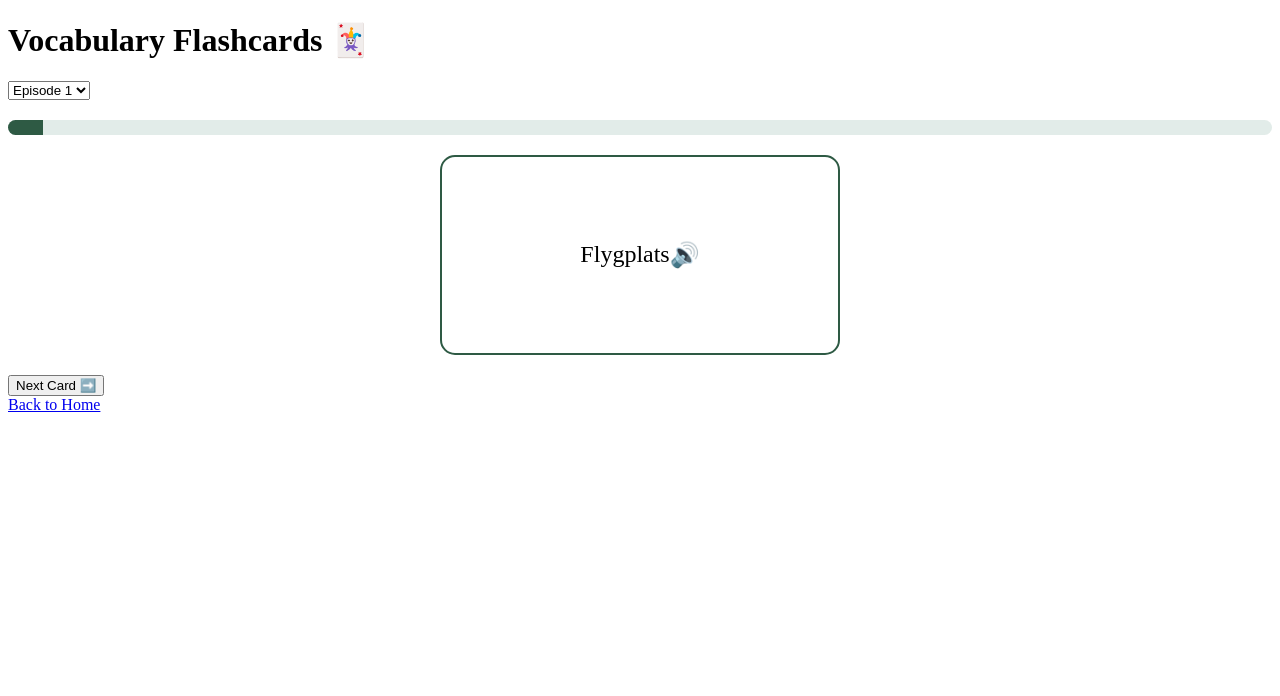
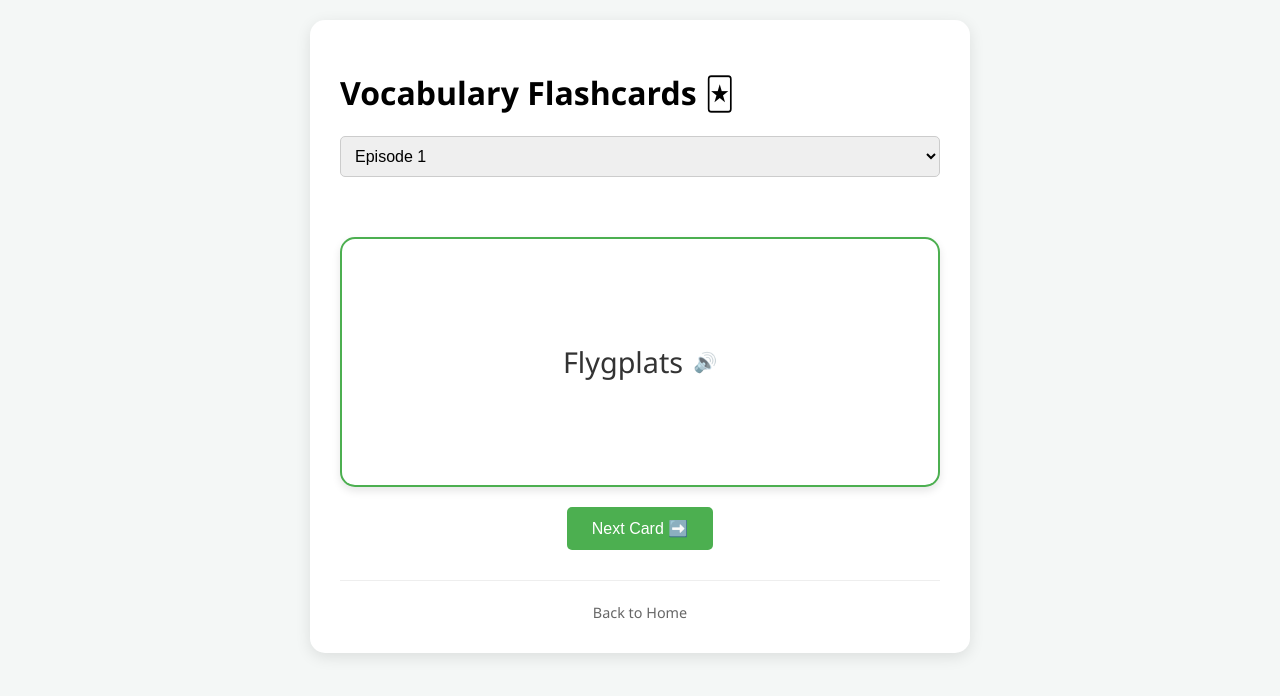
Before and after one commit to musextli-sudo/learn-swedish-with-anan, a plain HTML site: page vocabulary/vocabulary.html in a window 1280 px wide. Drawn offline with Linux system fonts and the light colour scheme.

Commit message:
Update style.css

```diff
--- a/css/style.css
+++ b/css/style.css
@@ -1,17 +1,34 @@
-/* --- 🚀 Navigation --- */
-.level-tabs { display: flex; align-items: center; gap: 10px; margin-bottom: 25px; flex-wrap: wrap; background-color: #f7faf9; padding: 10px 15px; border-radius: 30px; border: 1px solid #e2ece9; }
-.tab-btn { padding: 10px 20px; background: #ffffff; border: 2px solid #e2ece9; border-radius: 25px; cursor: pointer; font-weight: bold; color: #555; transition: all 0.2s; }
-.tab-btn.active { background-color: #2e5a44 !important; color: white !important; border-color: #2e5a44 !important; }
+/* --- 全局重置 --- */
+body { font-family: 'Segoe UI', Tahoma, Geneva, Verdana, sans-serif; background-color: #f4f7f6; display: flex; justify-content: center; padding: 20px; margin: 0; }
+.container { width: 100%; max-width: 600px; background: white; padding: 30px; border-radius: 15px; box-shadow: 0 4px 15px rgba(0,0,0,0.1); }
 
-/* --- 🃏 Flashcard Styling --- */
-.card-container { perspective: 1000px; width: 100%; max-width: 400px; margin: 20px auto; cursor: pointer; }
-.card { position: relative; width: 100%; height: 200px; text-align: center; transition: transform 0.6s; transform-style: preserve-3d; }
+/* --- 下拉菜单 --- */
+#epSelector { width: 100%; padding: 10px; font-size: 1rem; border-radius: 5px; border: 1px solid #ccc; margin-bottom: 20px; }
+
+/* --- 📊 Progress Bar (关键修复) --- */
+.progress-container { width: 100%; background: #e0e0e0; border-radius: 10px; margin: 20px 0; overflow: height: 15px; /* 明确高度 */ overflow: hidden; }
+#progress { height: 100%; background: #4CAF50; width: 0%; /* 初始宽度为0 */ transition: width 0.4s ease-in-out; }
+
+/* --- 🃏 Card Container (关键修复) --- */
+.card-container { perspective: 1000px; /* 必须要有透视效果 */ width: 100%; height: 250px; margin: 20px 0; cursor: pointer; }
+
+.card { position: relative; width: 100%; height: 100%; transition: transform 0.6s; transform-style: preserve-3d; }
+
+/* 当 JS 添加 class 时触发翻转 */
 .card.flipped { transform: rotateY(180deg); }
-.front, .back { position: absolute; width: 100%; height: 100%; backface-visibility: hidden; display: flex; align-items: center; justify-content: center; border: 2px solid #2e5a44; border-radius: 15px; font-size: 1.5rem; background: white; padding: 20px; box-sizing: border-box; }
-.back { transform: rotateY(180deg); background: #e8f8f5; color: #117a65; }
 
-/* --- 📊 Progress Bar --- */
-.progress-container { width: 100%; background: #e2ece9; border-radius: 10px; margin: 20px 0; overflow: hidden; height: 15px; }
-#progress { height: 100%; background: #2e5a44; width: 0%; transition: width 0.4s; }
+.front, .back { position: absolute; width: 100%; height: 100%; backface-visibility: hidden; /* 翻转时隐藏背面 */ display: flex; align-items: center; justify-content: center; border-radius: 15px; font-size: 1.8rem; color: #333; box-shadow: 0 4px 8px rgba(0,0,0,0.1); padding: 20px; box-sizing: border-box; }
 
-@keyframes fadeIn { from { opacity: 0; } to { opacity: 1; } }
+.front { background-color: #fff; border: 2px solid #4CAF50; }
+.back { background-color: #e8f5e9; color: #2e7d32; transform: rotateY(180deg); /* 背面预先旋转180度 */ }
+
+.speaker-icon { margin-left: 10px; font-size: 1.2rem; cursor: pointer; opacity: 0.7; transition: opacity 0.2s; }
+.speaker-icon:hover { opacity: 1; }
+
+/* --- 按钮 --- */
+.card-controls { text-align: center; margin-top: 20px; }
+button { padding: 12px 25px; font-size: 1rem; background-color: #4CAF50; color: white; border: none; border-radius: 5px; cursor: pointer; transition: background 0.2s; }
+button:hover { background-color: #45a049; }
+
+.nav-footer { text-align: center; margin-top: 30px; padding-top: 20px; border-top: 1px solid #eee; }
+.nav-btn { text-decoration: none; color: #666; font-size: 0.9rem; }
```
